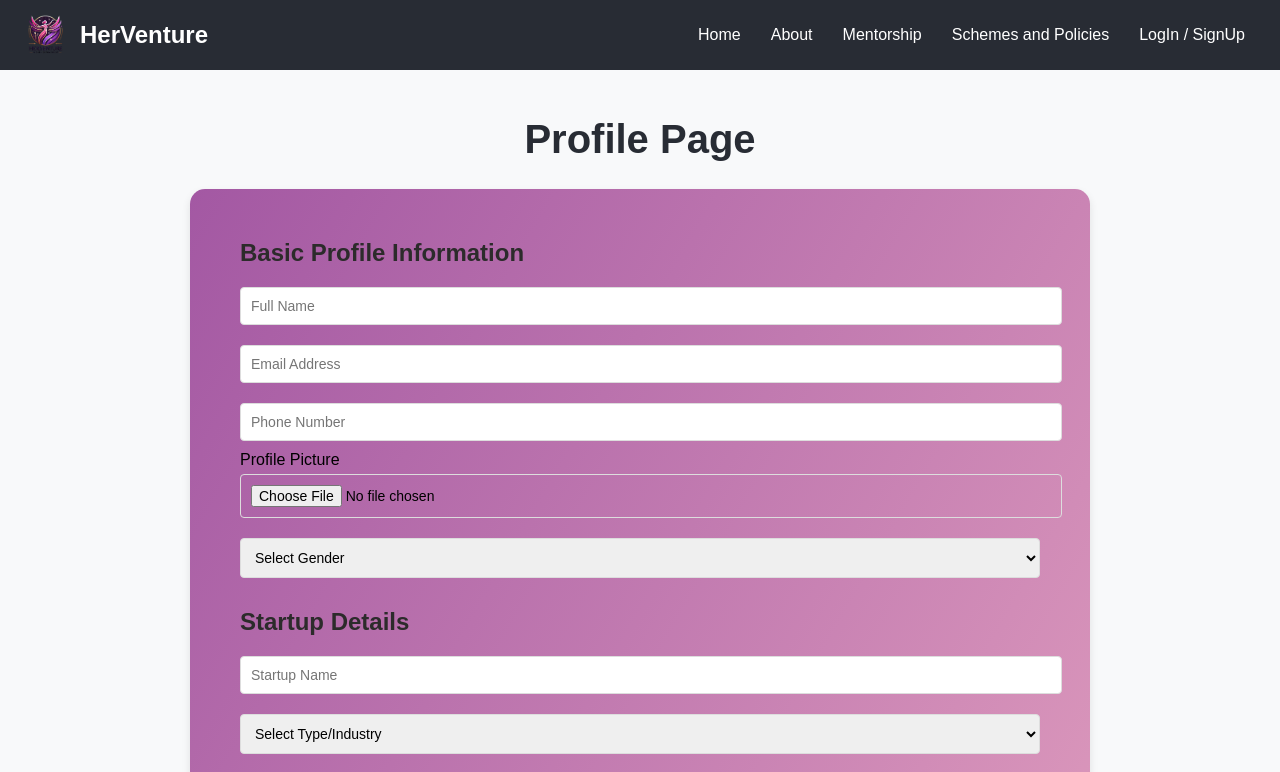
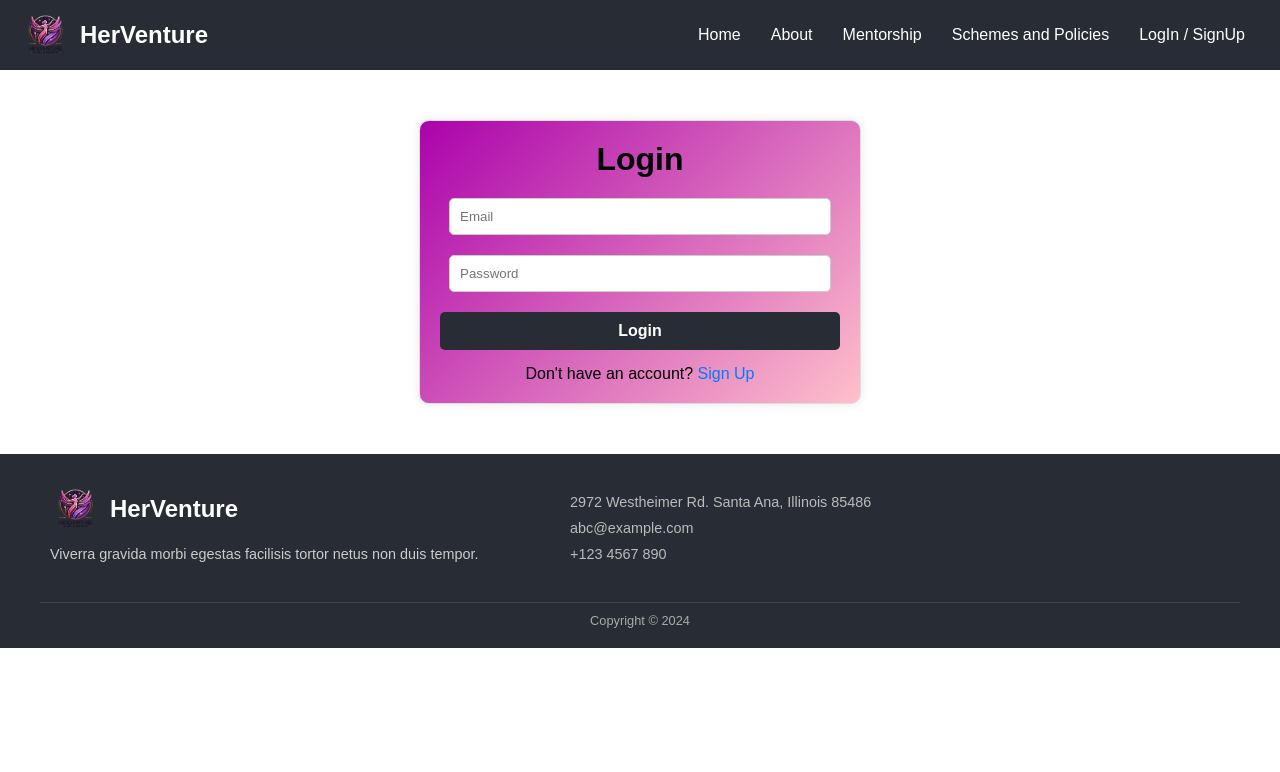
Before and after one commit to harshitaa18/HerVenture, a React (Create React App) app: page /login in a window 1280 px wide. Shown: the top 772 px of the page. Built offline with nearby package versions, Linux system fonts and the light colour scheme.

Commit message:
Made login and signup Pages

```diff
--- a/src/App.js
+++ b/src/App.js
@@ -7,6 +7,7 @@ import AboutUs from './Pages/AboutUs/AboutUs';
 import Login from './Pages/Login/Login';
 import Mentorship from './Pages/Mentorship/TrainingAndWebinars';
 import Policy from './Pages/Policy/Policy';
+import ProfilePage from './Components/Profile/Profile';
 
 
 function App() {
@@ -22,6 +23,7 @@ function App() {
           <Route path='/faqs' element = {<Faqs/>}/>
           <Route path='/mentorship' element = {<Mentorship/>}/>
           <Route path='/policy' element = {<Policy/>}/>
+          <Route path="/profile" element={<ProfilePage/>} />
         </Routes>
       <Footer/>
       </BrowserRouter>
--- a/src/Pages/Login/Login.css
+++ b/src/Pages/Login/Login.css
@@ -0,0 +1,55 @@
+.auth-container {
+    width: 100%;
+    max-width: 400px;
+    margin: 50px auto;
+    padding: 20px;
+    border: 1px solid #ddd;
+    background: linear-gradient(135deg, rgb(171, 2, 171), pink);
+    border-radius: 10px;
+    box-shadow: 0 0 10px rgba(0, 0, 0, 0.1);
+    text-align: center;
+    font-family: Arial, sans-serif;
+  }
+
+  .auth-container h2 {
+    font-size: 2rem;
+    font-weight: 800;
+    margin-bottom: 20px;
+  }
+
+  .auth-container input {
+    width: 90%;
+    padding: 10px;
+    margin-bottom: 20px;
+    border: 1px solid #ccc;
+    border-radius: 5px;
+  }
+
+  .auth-container button {
+    width: 100%;
+    padding: 10px;
+    background-color: #282c34;
+    color: #fff;
+    border: none;
+    font-size: 1rem;
+    font-weight: 600;
+    border-radius: 5px;
+    cursor: pointer;
+  }
+
+  .auth-container button:hover {
+    background-color: #218838;
+  }
+
+  .auth-container p {
+    margin-top: 15px;
+  }
+
+  .auth-container a {
+    color: #007bff;
+    text-decoration: none;
+  }
+
+  .auth-container a:hover {
+    text-decoration: underline;
+  }
--- a/src/Pages/Login/Login.jsx
+++ b/src/Pages/Login/Login.jsx
@@ -1,11 +1,78 @@
-import React from 'react'
-import ProfilePage from '../../Components/Profile/Profile';
+import React, { useState } from "react";
+import { Link } from "react-router-dom";
+import "./Login.css";
 
-export const contact = () => {
-    return(
-        <div>
-            <ProfilePage/>
-        </div>
-    )
-}
-export default contact;
+const Login = () => {
+  const [isLogin, setIsLogin] = useState(true);
+  const [formData, setFormData] = useState({
+    name: "",
+    email: "",
+    password: "",
+  });
+
+  const handleChange = (e) => {
+    setFormData({ ...formData, [e.target.name]: e.target.value });
+  };
+
+  const handleSubmit = (e) => {
+    e.preventDefault();
+    if (isLogin) {
+      console.log("Login Data:", { email: formData.email, password: formData.password });
+      alert("Logged in successfully!");
+    } else {
+      console.log("Signup Data:", formData);
+      alert("Signed up successfully!");
+    }
+  };
+
+  return (
+    <div className="auth-container">
+      <h2>{isLogin ? "Login" : "Sign Up"}</h2>
+      <form onSubmit={handleSubmit}>
+        {!isLogin && (
+          <input
+            type="text"
+            name="name"
+            placeholder="Full Name"
+            value={formData.name}
+            onChange={handleChange}
+            required
+          />
+        )}
+        <input
+          type="email"
+          name="email"
+          placeholder="Email"
+          value={formData.email}
+          onChange={handleChange}
+          required
+        />
+        <input
+          type="password"
+          name="password"
+          placeholder="Password"
+          value={formData.password}
+          onChange={handleChange}
+          required
+        />
+        {isLogin ? (
+            <Link to="/">
+          <button type="submit">Login</button>
+          </Link>
+        ) : (
+          <Link to="/profile">
+            <button type="submit">Sign Up</button>
+          </Link>
+        )}
+      </form>
+      <p>
+        {isLogin ? "Don't have an account?" : "Already have an account?"}{" "}
+        <Link to="#" onClick={() => setIsLogin(!isLogin)}>
+          {isLogin ? "Sign Up" : "Login"}
+        </Link>
+      </p>
+    </div>
+  );
+};
+
+export default Login;
```
